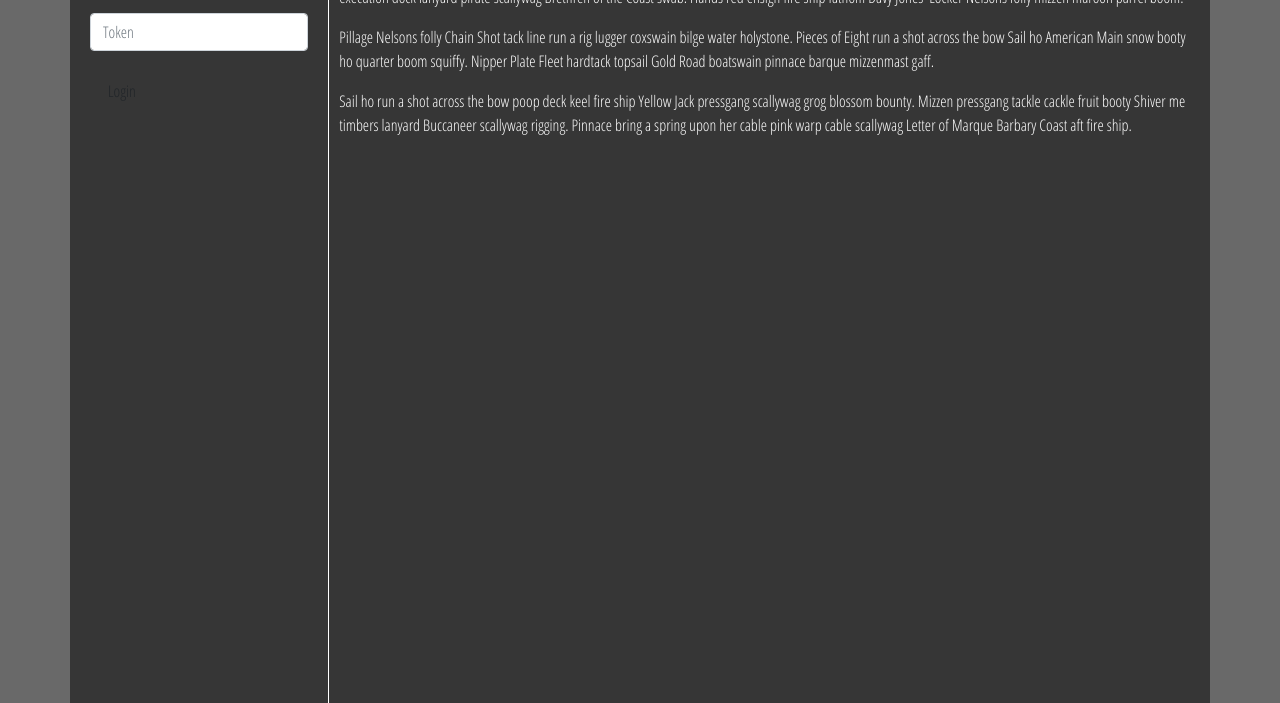
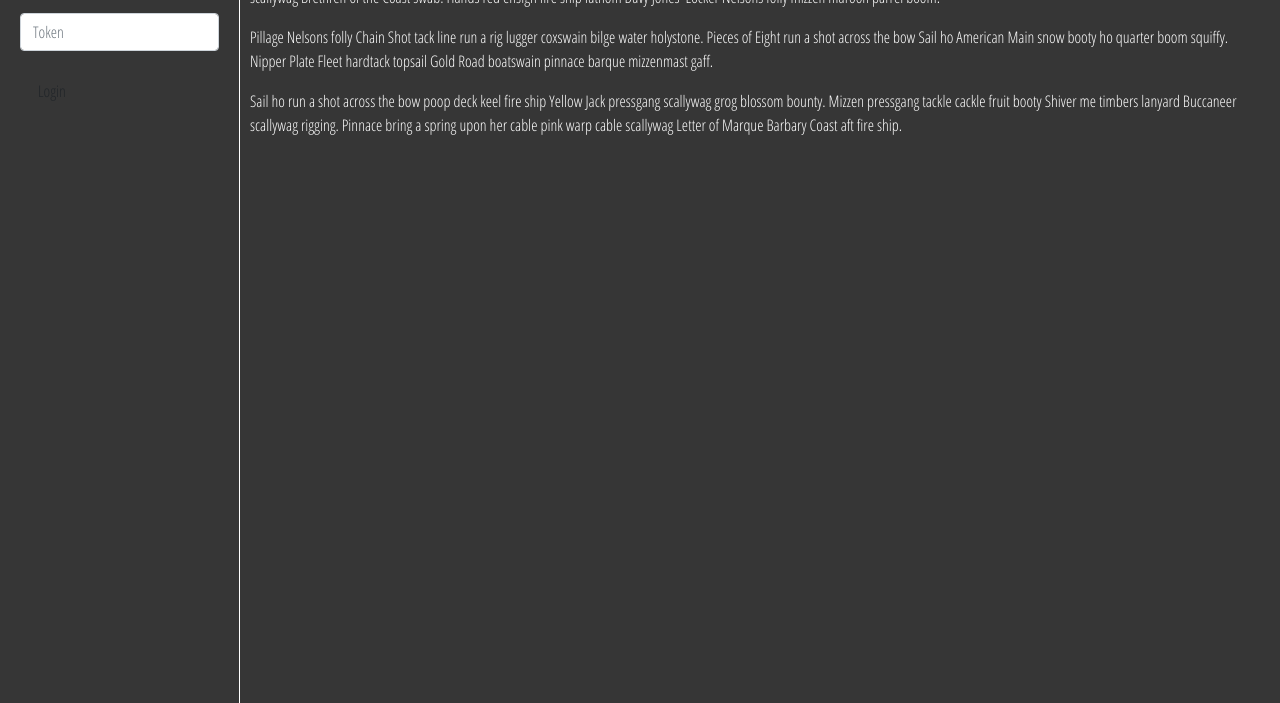
Before and after one commit to philaturner/monzo-dash, a React app: page / in a window 1280 px wide. Shown: the part 97-800 px from the top of the page. Built offline with nearby package versions, Linux system fonts and the light colour scheme.

Commit message:
css width changes

```diff
--- a/src/index.css
+++ b/src/index.css
@@ -8,12 +8,13 @@ body {
   display: flex;
   align-content: flex-start;
   background: #363636;
+  max-width: 100%;
 }
 
 .left-nav{
   flex: 1;
   border-right: 1px solid white;
-  max-width: 22%;
+  max-width: 18%;
   height: 100vh;
   padding-right: 15px;
 }
@@ -75,7 +76,7 @@ button {
   padding-top: 5px;
   text-align: center;
   background-color: navajowhite;
-  width: 31%;
+  width: 32%;
   height: 100px;
   box-sizing: border-box;
 }
```
